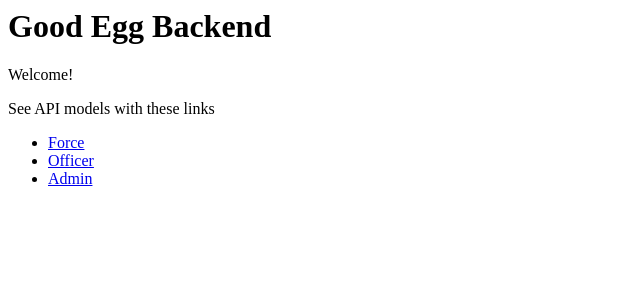
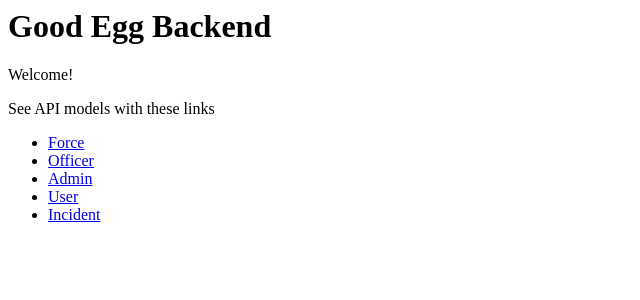
Before and after one commit to My-Power-STN39M-Hopefully/django-good-egg-backend, a Django app: page / in a window 1280 px wide. Shown: the top 300 px of the page, without its empty margins (0-640 px from the left). Run offline with Django 3.2, Linux system fonts and the light colour scheme.

Commit message:
Added serializar for user and incident add views for user and incidents, updated landing page

```diff
--- a/good_egg/templates/landing_page.html
+++ b/good_egg/templates/landing_page.html
@@ -11,6 +11,8 @@
 			<li><a href="./force/">Force</a></li>
 			<li><a href="./officer/">Officer</a></li>
 			<li><a href="./admin">Admin</a></li>
+			<li><a href="./user">User</a></li>
+			<li><a href="./incident">Incident</a></li>
 		</ul>
 	</body>
 </html>
--- a/good_egg/urls.py
+++ b/good_egg/urls.py
@@ -11,4 +11,8 @@ urlpatterns = [
     path('force/<int:pk>', views.ForceDetail.as_view(), name='force_detail'),
     path('officer/', views.OfficerList.as_view(), name='officer_list'),
     path('officer/<int:pk>', views.OfficerDetail.as_view(), name='officer_detail'),
+    path('user/', views.UserList.as_view(), name='user_list'),
+    path('user/<int:pk>', views.UserDetail.as_view(), name='user_detail'),
+    path('incident/', views.IncidentList.as_view(), name='incident_list'),
+    path('incident/<int:pk>', views.IncidentDetail.as_view(), name='incident_detail'),
 ]
--- a/good_egg/views.py
+++ b/good_egg/views.py
@@ -1,7 +1,8 @@
 from django.shortcuts import render, redirect
 from rest_framework import generics, permissions, mixins
-from .serializers import ForceSerializer, OfficerSerializer
-from .models import Force, Officer
+from .serializers import ForceSerializer, OfficerSerializer, UserSerializer, IncidentSerializer
+from django.contrib.auth.models import User
+from .models import Force, Officer, Incident
 
 def landing_page(request):
     return render(request, 'landing_page.html')
@@ -23,3 +24,23 @@ class OfficerList(generics.ListCreateAPIView, ):
 class OfficerDetail(generics.RetrieveUpdateDestroyAPIView):
   queryset = Officer.objects.all()
   serializer_class = OfficerSerializer
+
+
+class UserList(generics.ListCreateAPIView, ):
+    queryset = User.objects.all()
+    serializer_class = UserSerializer
+
+
+class UserDetail(generics.RetrieveUpdateDestroyAPIView):
+  queryset = User.objects.all()
+  serializer_class = UserSerializer
+
+
+class IncidentList(generics.ListCreateAPIView, ):
+    queryset = Incident.objects.all()
+    serializer_class = IncidentSerializer
+
+
+class IncidentDetail(generics.RetrieveUpdateDestroyAPIView):
+  queryset = Incident.objects.all()
+  serializer_class = IncidentSerializer
```
Also changed, not shown: good_egg/serializers.py (+24 -1 lines).
